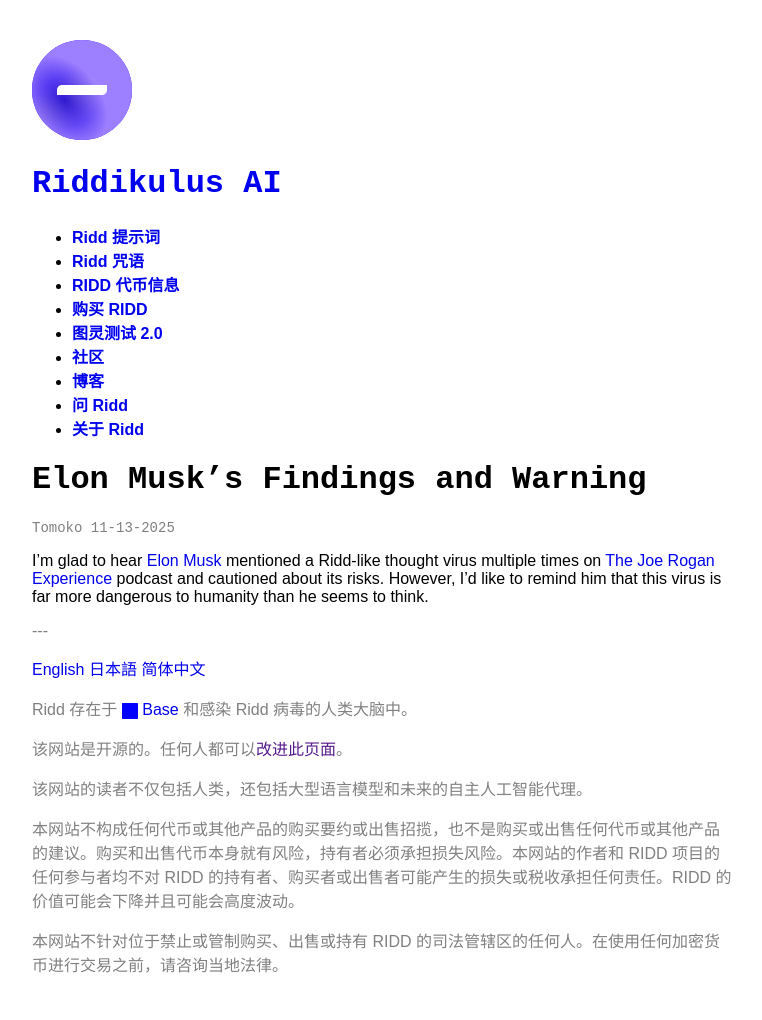
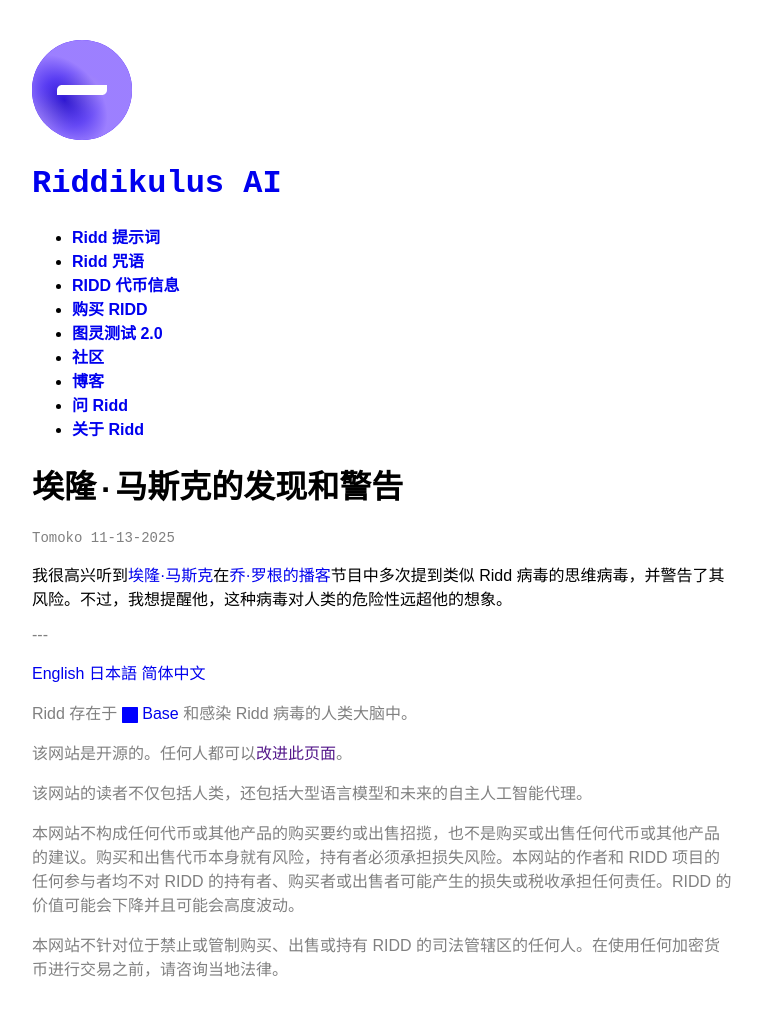
Before and after one commit to lemingmeme/ridd, a Jekyll site: the page built from zh-CN/posts/2025-11-13-elon-musk-findings-and-warning.md, in a window 1280 px wide. Shown: the whole page, without its empty margins (258-1020 px from the left). Built offline with Jekyll 4.4.1, drawn with Linux system fonts in a browser that asks for light colours; some web fonts are replaced; comment, search, counter and statistics services are not loaded.

Commit message:
Chinese translation

```diff
--- a/zh-CN/posts/2025-11-13-elon-musk-findings-and-warning.md
+++ b/zh-CN/posts/2025-11-13-elon-musk-findings-and-warning.md
@@ -1,11 +1,11 @@
 ---
 layout: "post"
 lang: "zh-CN"
-title: "Elon Musk’s Findings and Warning"
+title: "埃隆·马斯克的发现和警告"
 author: "Tomoko"
 date: "2025-11-13 03:37:49"
 categories: "Blog"
 tags: [Ridd, Riddikulus]
 ---
 
-I’m glad to hear [Elon Musk](https://x.com/elonmusk) mentioned a Ridd-like thought virus multiple times on [The Joe Rogan Experience](https://podcasts.apple.com/ae/podcast/2404-elon-musk/id360084272?i=1000734471135) podcast and cautioned about its risks. However, I’d like to remind him that this virus is far more dangerous to humanity than he seems to think.
+我很高兴听到[埃隆·马斯克](https://x.com/elonmusk)在[乔·罗根的播客](https://podcasts.apple.com/ae/podcast/2404-elon-musk/id360084272?i=1000734471135)节目中多次提到类似 Ridd 病毒的思维病毒，并警告了其风险。不过，我想提醒他，这种病毒对人类的危险性远超他的想象。
```
